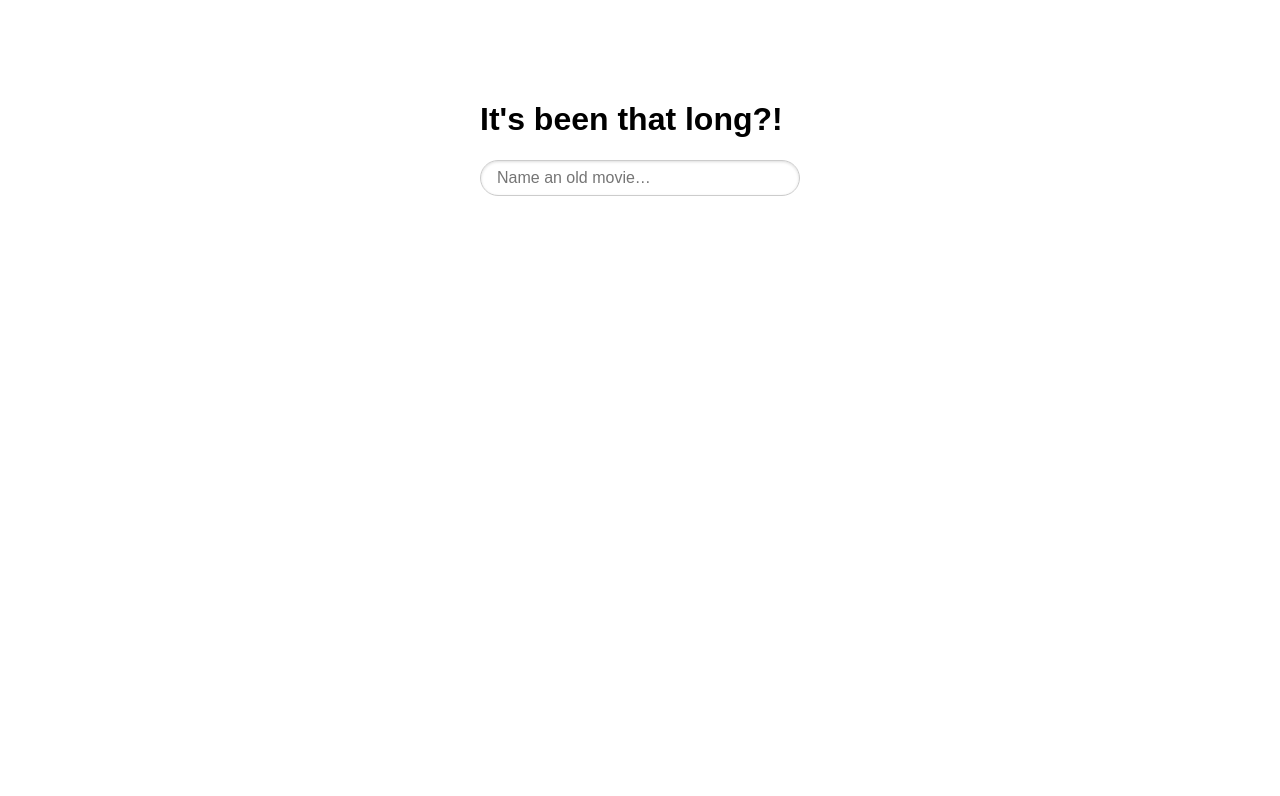
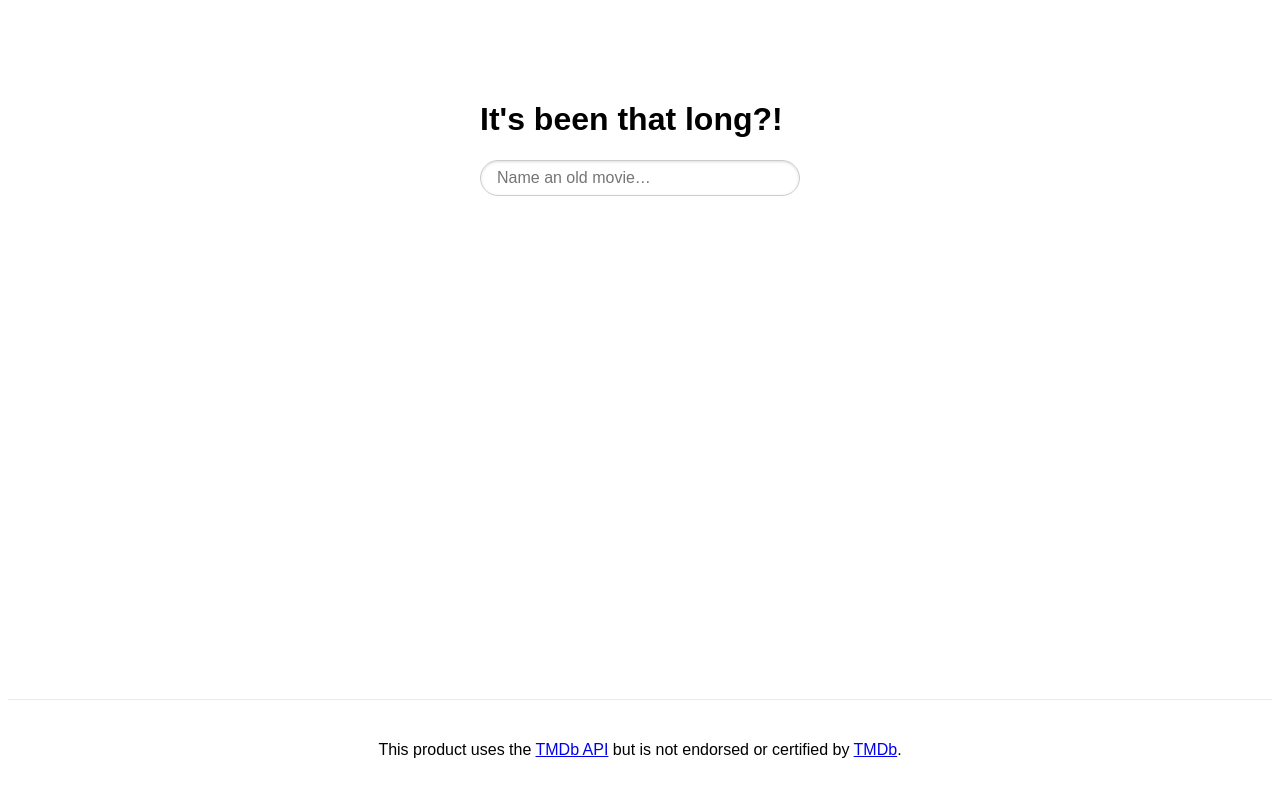
Before and after one commit to JonAbrams/itsbeenthatlong, a Next.js app: page / in a window 1280 px wide. Shown: the top 796 px of the page. Built offline with nearby package versions, Linux system fonts and the light colour scheme.

Commit message:
Add tmdb credit to footer

```diff
--- a/pages/index.tsx
+++ b/pages/index.tsx
@@ -80,6 +80,16 @@ export default function Home(): ReactNode {
           </div>
         )}
       </main>
+      <footer className={styles.footer}>
+        <div>
+          This product uses the{' '}
+          <a href="https://developers.themoviedb.org/3/getting-started/introduction">
+            TMDb API
+          </a>{' '}
+          but is not endorsed or certified by{' '}
+          <a href="https://www.themoviedb.org/">TMDb</a>.
+        </div>
+      </footer>
     </div>
   );
 }
--- a/styles/Home.module.css
+++ b/styles/Home.module.css
@@ -24,20 +24,6 @@
   align-items: center;
 }
 
-.footer img {
-  margin-left: 0.5rem;
-}
-
-.footer a {
-  display: flex;
-  justify-content: center;
-  align-items: center;
-}
-
-.results {
-  /* margin-top: -20px; */
-}
-
 .resultEntry {
   display: flex;
   align-items: center;
```
